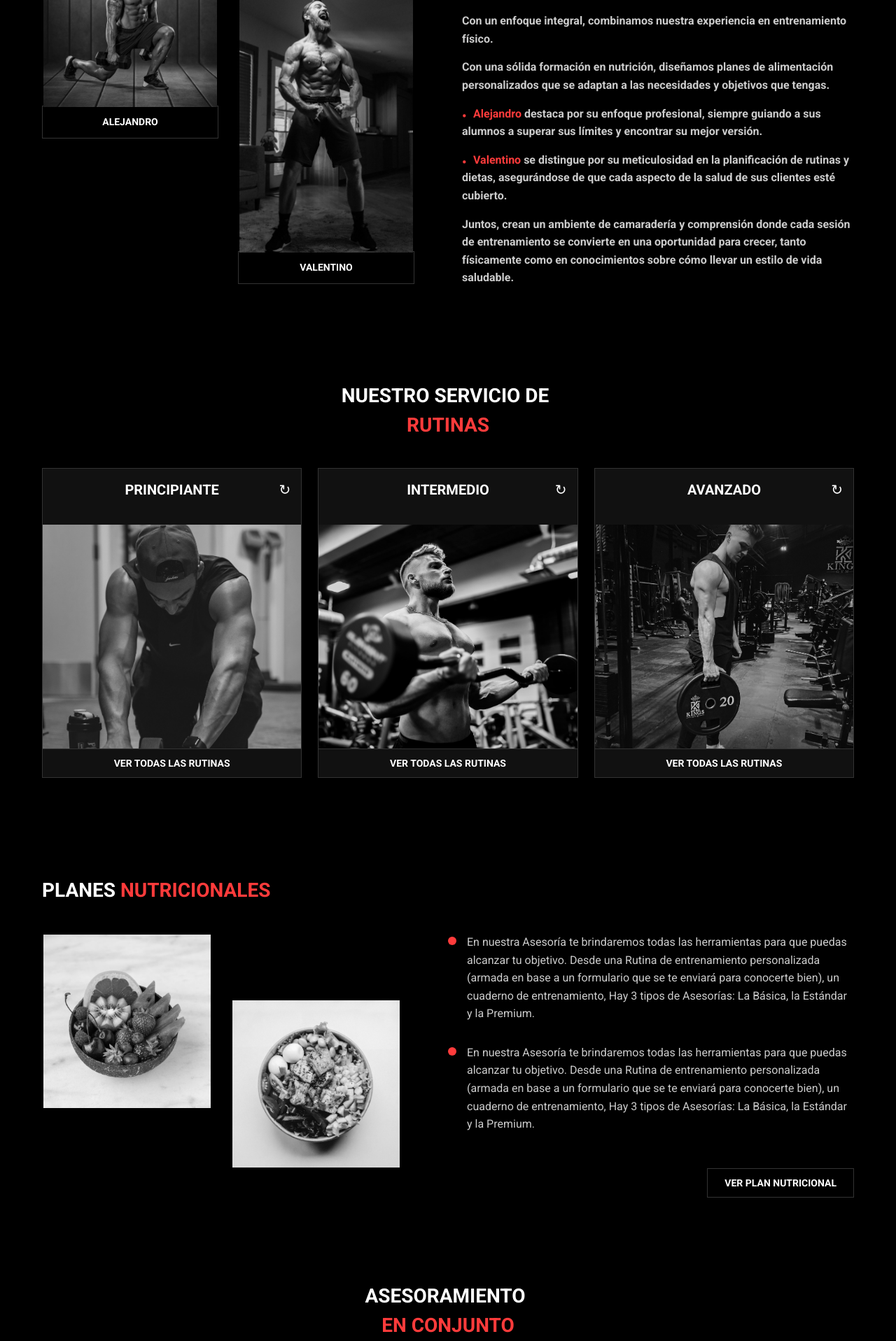
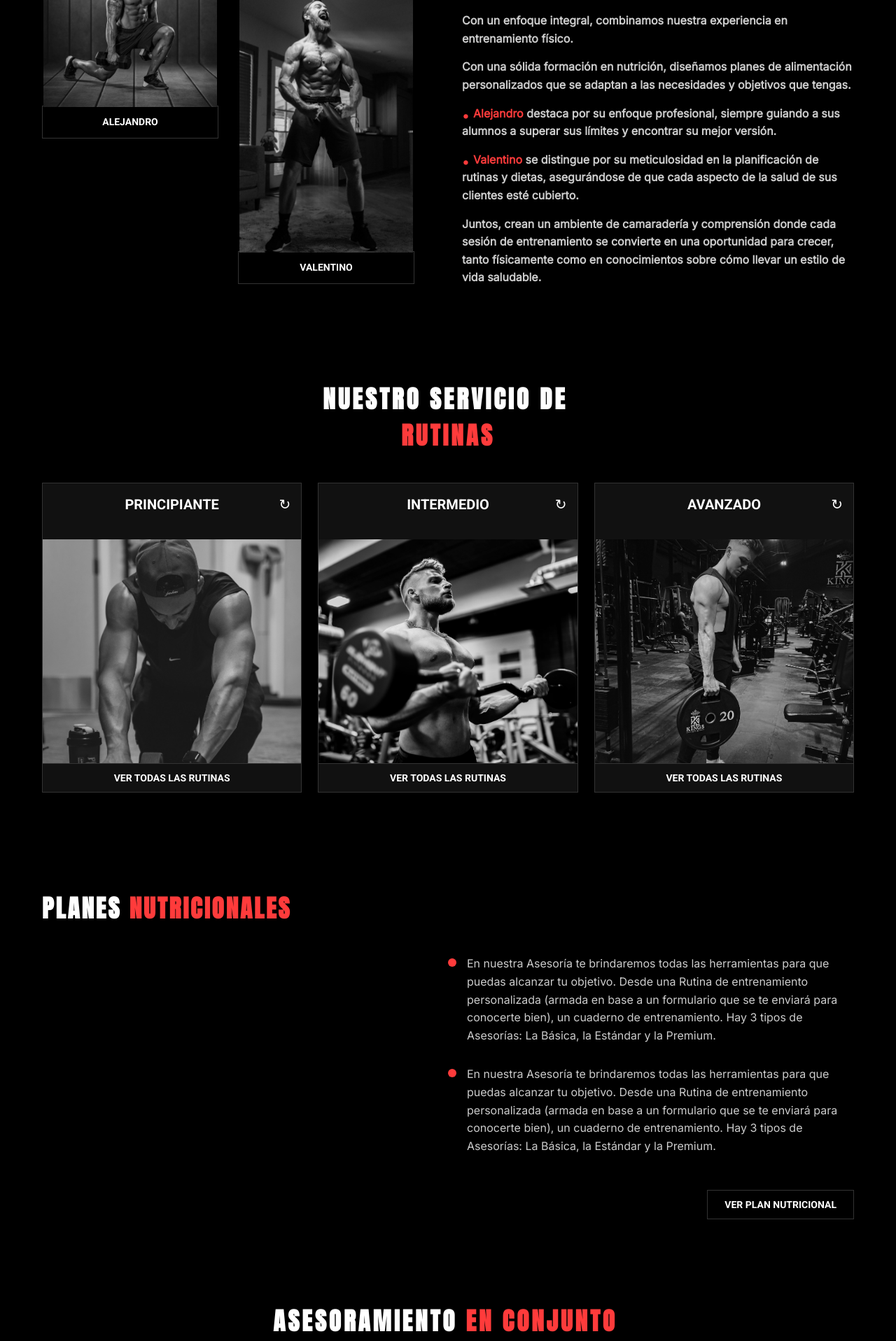
Before and after one commit to colito1523/codan, a React (Vite) app: page / in a window 1280 px wide. Shown: the part 880-2797 px from the top of the page at 70% size. Built offline with nearby package versions, Linux system fonts and the light colour scheme.

Commit message:
agregando transision

```diff
--- a/index.html
+++ b/index.html
@@ -4,6 +4,8 @@
   <meta charset="UTF-8">
   <meta name="viewport" content="width=device-width, initial-scale=1.0">
   <title>Fitness - Planes de Entrenamiento y Nutrición</title>
+  <link href="https://fonts.googleapis.com/css2?family=Inter&display=swap" rel="stylesheet">
+  <link href="https://fonts.googleapis.com/css2?family=Anton&display=swap" rel="stylesheet">
   <link rel="stylesheet" href="https://fonts.googleapis.com/css2?family=Roboto:wght@300;400;500;700;900&display=swap">
 </head>
 <body>
--- a/src/components/AboutUs.css
+++ b/src/components/AboutUs.css
@@ -141,15 +141,19 @@
 
 .title {
   color: #fff;
-  font-size: 28px;
+  font-size: 35px;
+  font-family: 'Anton', sans-serif;
+  letter-spacing: 4px;
   font-weight: bold;
   margin-right: 8px;
 }
 
 .accent-title {
   color: #ff3b3b;
-  font-size: 28px;
-  font-weight: bold;
+  font-size: 35px;
+  font-family: 'Anton', sans-serif;
+  letter-spacing: 4px;
+
 }
 
 .paragraph {
@@ -157,12 +161,14 @@
   font-size: 16px;
   line-height: 1.6;
   margin-bottom: 15px;
+  font-family: 'Inter', sans-serif;
 }
 .name-highlight {
   color: #ff3b3b;
   font-weight: bold;
   position: relative;
   padding-left: 16px;
+  font-family: 'Inter', sans-serif;
 }
 
 .name-highlight::before {
--- a/src/components/FAQ.css
+++ b/src/components/FAQ.css
@@ -23,6 +23,7 @@
     color: #fff;
     font-size: 16px;
     font-weight: bold;
+    font-family: 'Inter', sans-serif;
     margin: 0;
   }
 
@@ -64,6 +65,7 @@
     font-size: 14px;
     line-height: 1.6;
     padding: 0 15px 15px;
+    font-family: 'Inter', sans-serif;
   }
   .faq-answer-wrapper {
     max-height: 0;
--- a/src/components/Hero.css
+++ b/src/components/Hero.css
@@ -53,10 +53,15 @@
   font-weight: bold;
   margin-bottom: 10px;
   line-height: 1.2;
+  font-family: 'Anton', sans-serif;
+  letter-spacing: 2px;
 }
 
 .hero-title .accent {
   color: #ff3b3b;
+  line-height: 1.2;
+  font-family: 'Anton', sans-serif;
+  letter-spacing: 2px;
 }
 
 .hero-subtitle {
--- a/src/components/NutritionPlans.css
+++ b/src/components/NutritionPlans.css
@@ -9,12 +9,16 @@
 
 .nutrition-title {
   color: #ffffff;
-  font-size: 28px;
   font-weight: bold;
+  font-size: 35px;
+  font-family: 'Anton', sans-serif;
+  letter-spacing: 3px;
 }
 
 .nutrition-accent-title {
   color: #ff3b3b;
+  font-family: 'Anton', sans-serif;
+  letter-spacing: 3px;
 }
 
 .nutrition-content {
@@ -27,6 +31,7 @@
   min-width: 300px;
   margin-right: 40px;
   position: relative;
+
 }
 .nutrition-wrapper {
   position: relative;
@@ -56,6 +61,19 @@
   transition: border-color 0.3s ease, box-shadow 0.3s ease;
 }
 
+.nutrition-images {
+  width: 100%;
+  height: auto;
+  object-fit: cover;
+  display: block;
+  opacity: 0;
+  transition: opacity 0.6s ease-in-out;
+}
+
+.nutrition-image.loaded {
+  opacity: 1;
+}
+
 .nutrition-text {
   flex: 0 0 50%;
 }
@@ -80,6 +98,7 @@
   font-size: 16px;
   line-height: 1.6;
   flex: 1;
+  font-family: 'Inter', sans-serif;
 }
 
 .nutrition-button {
--- a/src/components/NutritionPlans.jsx
+++ b/src/components/NutritionPlans.jsx
@@ -1,8 +1,41 @@
 import "./NutritionPlans.css";
 import nutrition1 from "../assets/nutrition1.jpg";
 import nutrition2 from "../assets/nutrition2.jpg";
+import nutrition3 from "../assets/alejandro.jpg";
+import nutrition4 from "../assets/asesoria1.jpg";
+import nutrition5 from "../assets/asesoria2.jpg";
+import nutrition6 from "../assets/asesoria3.jpg";
+
+import { useState, useEffect } from "react";
+
+const sliderInterval = 3000;
 
 const NutritionPlans = () => {
+  const [indexOne, setIndexOne] = useState(0);
+  const [indexTwo, setIndexTwo] = useState(0);
+  const [loadedOne, setLoadedOne] = useState(false);
+  const [loadedTwo, setLoadedTwo] = useState(false);
+
+  const sliderOneImages = [nutrition1, nutrition3, nutrition5];
+  const sliderTwoImages = [nutrition2, nutrition4, nutrition6];
+
+  useEffect(() => {
+    const intervalOne = setInterval(() => {
+      setLoadedOne(false);
+      setIndexOne((prev) => (prev + 1) % sliderOneImages.length);
+    }, sliderInterval);
+
+    const intervalTwo = setInterval(() => {
+      setLoadedTwo(false);
+      setIndexTwo((prev) => (prev + 1) % sliderTwoImages.length);
+    }, sliderInterval);
+
+    return () => {
+      clearInterval(intervalOne);
+      clearInterval(intervalTwo);
+    };
+  }, []);
+
   return (
     <section className="section nutrition-plans" id="nutrition">
       <div className="container">
@@ -18,8 +51,10 @@ const NutritionPlans = () => {
               <div className="trainer-card one">
                 <div className="image-nutrition-container">
                   <img
-                    src={nutrition1}
-                    className="trainer-image"
+                    src={sliderOneImages[indexOne]}
+                    className={`nutrition-image ${loadedOne ? "loaded" : ""}`}
+                    alt="slide uno"
+                    onLoad={() => setLoadedOne(true)}
                   />
                 </div>
               </div>
@@ -27,8 +62,10 @@ const NutritionPlans = () => {
               <div className="trainer-card two">
                 <div className="image-nutrition-container">
                   <img
-                    src={nutrition2}
-                    className="trainer-image"
+                    src={sliderTwoImages[indexTwo]}
+                    className={`nutrition-image ${loadedTwo ? "loaded" : ""}`}
+                    alt="slide dos"
+                    onLoad={() => setLoadedTwo(true)}
                   />
                 </div>
               </div>
@@ -43,7 +80,7 @@ const NutritionPlans = () => {
                 que puedas alcanzar tu objetivo. Desde una Rutina de
                 entrenamiento personalizada (armada en base a un formulario que
                 se te enviará para conocerte bien), un cuaderno de
-                entrenamiento, Hay 3 tipos de Asesorías: La Básica, la Estándar
+                entrenamiento. Hay 3 tipos de Asesorías: La Básica, la Estándar
                 y la Premium.
               </p>
             </div>
@@ -55,7 +92,7 @@ const NutritionPlans = () => {
                 que puedas alcanzar tu objetivo. Desde una Rutina de
                 entrenamiento personalizada (armada en base a un formulario que
                 se te enviará para conocerte bien), un cuaderno de
-                entrenamiento, Hay 3 tipos de Asesorías: La Básica, la Estándar
+                entrenamiento. Hay 3 tipos de Asesorías: La Básica, la Estándar
                 y la Premium.
               </p>
             </div>
--- a/src/components/Pricing.css
+++ b/src/components/Pricing.css
@@ -18,6 +18,7 @@
   max-width: 800px;
   margin-left: auto;
   margin-right: auto;
+  font-family: 'Inter', sans-serif;
 }
 
 .plans-container {
--- a/src/components/Pricing.jsx
+++ b/src/components/Pricing.jsx
@@ -7,10 +7,11 @@ const Pricing = () => {
   return (
     <section className="section pricing" id="pricing">
       <div className="container">
-        <div className="title-container center">
-          <h2 className="title">ASESORAMIENTO</h2>
-          <h2 className="accent-title">EN CONJUNTO</h2>
-        </div>
+      <div className="title-container center">
+  <h2 className="title">
+    ASESORAMIENTO <span className="accent-title">EN CONJUNTO</span>
+  </h2>
+</div>
 
         <p className="pricing-description">
           En nuestro Asesoría te brindamos todas las herramientas para que puedas alcanzar tu objetivo. Desde una Rutina
```
